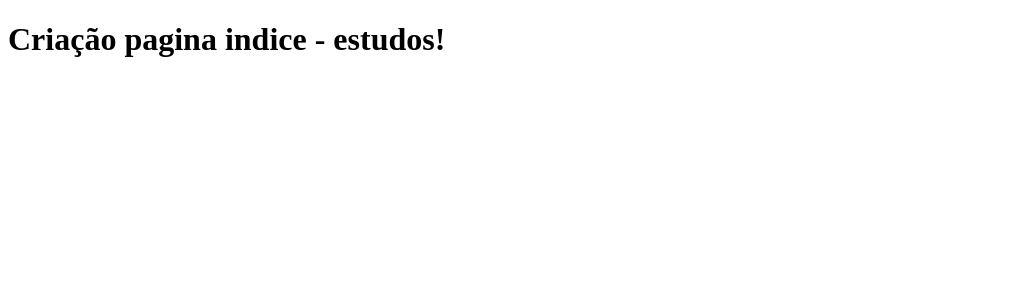
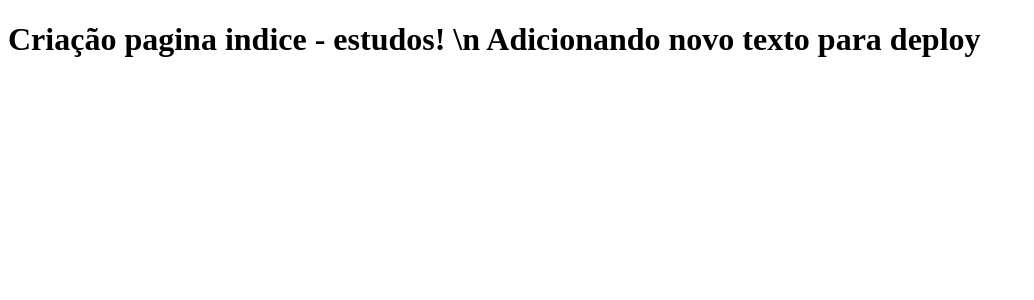
Before and after one commit to TonyStewers/clone-tabnews, a Next.js app: page / in a window 1280 px wide. Shown: the top 300 px of the page, without its empty margins (0-1034 px from the left). Built offline with nearby package versions, Linux system fonts and the light colour scheme.

Commit message:
Adicionando novo texto no index

```diff
--- a/pages/index.js
+++ b/pages/index.js
@@ -1,5 +1,5 @@
 function Home(){
-    return <h1>Criação pagina indice - estudos!</h1>;
+    return <h1>Criação pagina indice - estudos! \n Adicionando novo texto para deploy</h1>;
 }
 
 export default Home;
```
